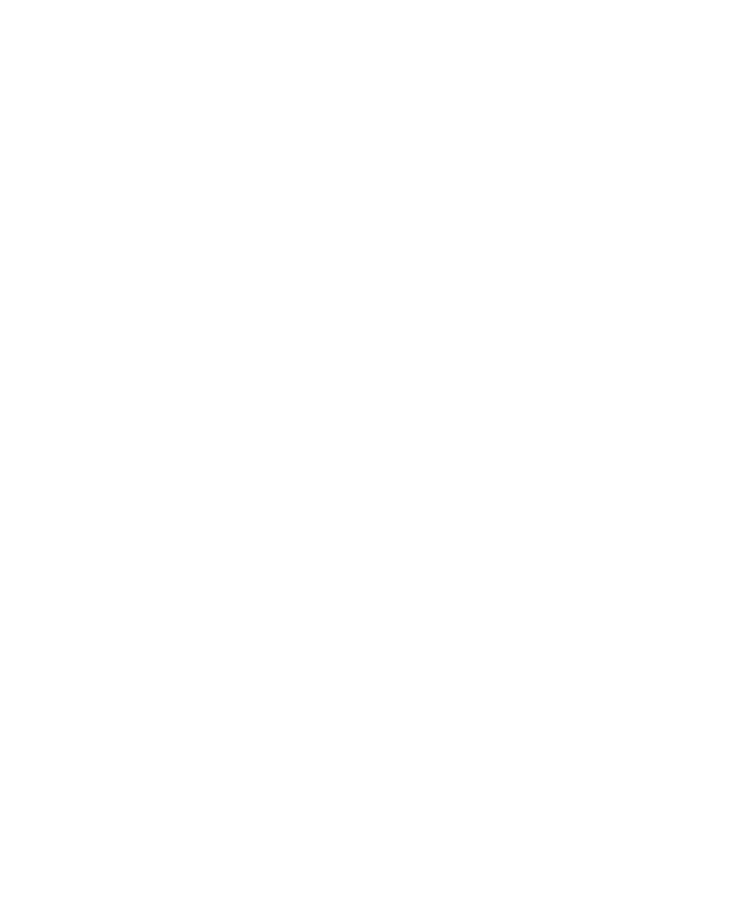
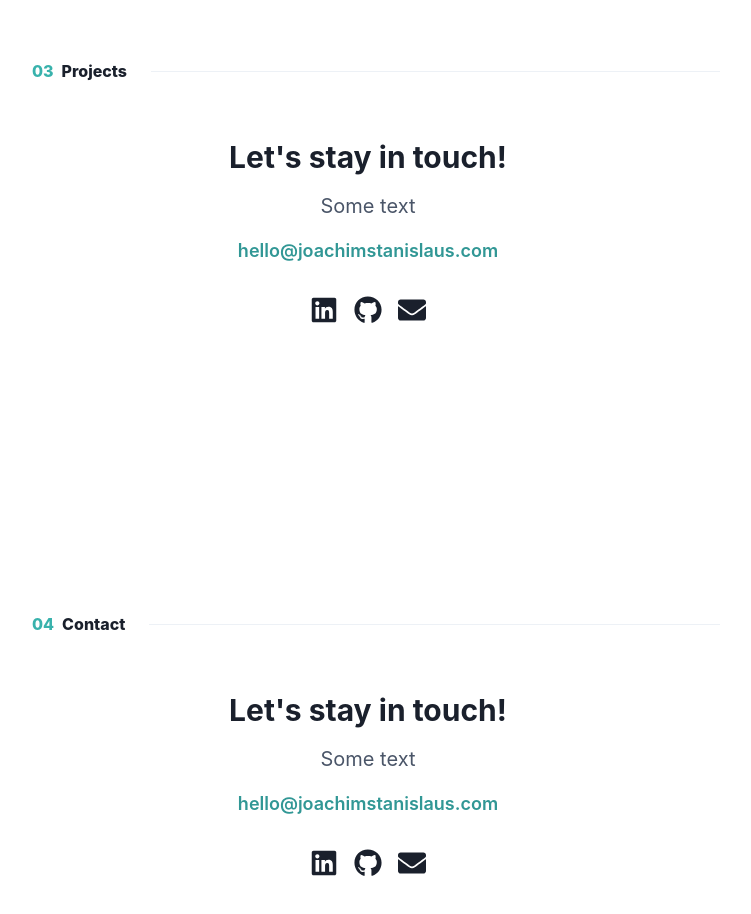
Before and after one commit to JoachimStanislaus/Personal_Website, a React (Vite) app: page / in a window 1280 px wide. Shown: the part 1760-2674 px from the top of the page, without its empty margins (272-1023 px from the left). Before the commit the page ends 967 px from the top, so only its background shows below. Built offline with nearby package versions, Linux system fonts and the light colour scheme.

Commit message:
dynamic content group & content item components w respective types

```diff
--- a/package.json
+++ b/package.json
@@ -16,7 +16,8 @@
     "@emotion/styled": "^11.14.0",
     "framer-motion": "^12.7.4",
     "react": "^19.0.0",
-    "react-dom": "^19.0.0"
+    "react-dom": "^19.0.0",
+    "react-icons": "^5.5.0"
   },
   "devDependencies": {
     "@eslint/js": "^9.22.0",
--- a/src/App.tsx
+++ b/src/App.tsx
@@ -2,20 +2,41 @@
 // import * as React from 'react'
 import Nav from './components/NavBar'
 import Header from './components/Hero'
-import About from './About'
+import ContentGroup from './common_components/ContentGroup'
 
 // 1. import `ChakraProvider` component
 import { ChakraProvider } from '@chakra-ui/react'
+import { ContentItemGenerationProps } from './types/content'
+import Contact from './components/Contact'
 
 
 function App() {
   const color = "teal"
 
+  const staticContentList: ContentItemGenerationProps[] = [
+    {
+        subheader: "About",
+        content: <Contact color={color}></Contact>
+    },
+    {
+        subheader: "Experience",
+        content: <Contact color={color}></Contact>
+    },
+    {
+        subheader: "Projects",
+        content: <Contact color={color}></Contact>
+    },
+    {
+        subheader: "Contact",
+        content: <Contact color={color}></Contact>
+    }
+  ];
+
   return (
     <ChakraProvider>
       <Nav></Nav>
       <Header color={color}></Header>
-      <About color={color} count='01' subheader='About' content='test' ></About>
+      <ContentGroup color={color} content={staticContentList}></ContentGroup>
     </ChakraProvider>
   )
 }
--- /dev/null
+++ b/src/common_components/ContentGroup.tsx
@@ -0,0 +1,26 @@
+import { ContentItemGenerationProps } from "../types/content";
+import ContentItem from "./ContentItem"
+
+interface HeaderProps {
+    color: string;
+    content: ContentItemGenerationProps[];
+}
+
+export default function ContentGroup({ color, content}: HeaderProps) {
+
+    return (
+        <>
+        {content.map((item, index) => (
+        <ContentItem
+          key={index}
+          color={color}
+          count={"0"+(index + 1).toString()}
+          subheader={item.subheader}
+          content={item.content}
+        />
+      ))}
+        </>
+
+
+    )
+}
--- a/src/About.tsx
+++ b/src/common_components/ContentItem.tsx
@@ -7,14 +7,9 @@
   HStack,
 } from "@chakra-ui/react";
 
-interface HeaderProps {
-  color: string;
-  count: string;
-  subheader: string;
-  content: React.ReactNode;
-}
+import { ContentItemProps } from "../types/content";
 
-export default function About({ color,count,subheader,content }: HeaderProps) {
+export default function ContentItem({ color,count,subheader,content }: ContentItemProps) {
   return (
     <>
       <Container maxW={"3xl"} id={subheader}>
@@ -33,9 +28,10 @@
             </HStack>
             <Divider orientation="horizontal" />
           </Stack>
-          <Text color={"gray.600"} fontSize={"xl"} px={4}>
+          {content}
+          {/* <Text color={"gray.600"} fontSize={"xl"} px={4}>
             {content}
-          </Text>
+          </Text> */}
         </Stack>
       </Container>
     </>
--- /dev/null
+++ b/src/components/Contact.tsx
@@ -0,0 +1,56 @@
+import {
+    Divider,
+    Stack,
+    Text,
+    Container,
+    Box,
+    HStack,
+    Heading,
+    Center,
+} from "@chakra-ui/react";
+import { FaLinkedin, FaGithub, FaEnvelope } from "react-icons/fa";
+
+interface HeaderProps {
+    color: string;
+}
+
+export default function Contact({ color }: HeaderProps) {
+    const linkedin = () => {
+        window.open("https:/www.linkedin.com/in/joachimstanislaus", "_blank", "noreferrer,noopener");
+    };
+    const github = () => {
+        window.open("https://www.github.com/JoachimStanislaus", "_blank", "noreferrer,noopener");
+    };
+    const email = () => {
+        window.open(`mailto:${"hello@joachimstanislaus.com"}`, "_blank", "noreferrer,noopener");
+    };
+    return (
+        <>
+            <Container maxW={"3xl"} id="contact">
+                <Stack
+                    as={Box}
+                    textAlign={"center"}
+                    spacing={{ base: 8, md: 14 }}
+                    pb={{ base: 20, md: 36 }}
+                >
+                    <Stack spacing={4} as={Container} maxW={"3xl"} textAlign={"center"}>
+                        <Heading fontSize={"3xl"}>Let's stay in touch!</Heading>
+                        <Text color={"gray.600"} fontSize={"xl"} px={4}>
+                            Some text
+                        </Text>
+                        <Text color={`${color}.500`} fontWeight={600} fontSize={"lg"} px={4}>
+                            hello@joachimstanislaus.com
+                        </Text>
+                        <Center>
+                            <HStack pt={4} spacing={4}>
+                                <FaLinkedin onClick={linkedin} size={28} />
+                                <FaGithub onClick={github} size={28} />
+                                <FaEnvelope onClick={email} size={28} />
+                            </HStack>
+                        </Center>
+                    </Stack>
+                </Stack>
+            </Container>
+        </>
+    );
+}
--- /dev/null
+++ b/src/types/content.ts
@@ -0,0 +1,9 @@
+export interface ContentItemGenerationProps{
+    subheader: string;
+    content: React.ReactNode;
+}
+
+export interface ContentItemProps extends ContentItemGenerationProps {
+    color: string;
+    count: string;
+  }
```
Also changed, not shown: 1 other file (tests, documents, lock files or other folders).
